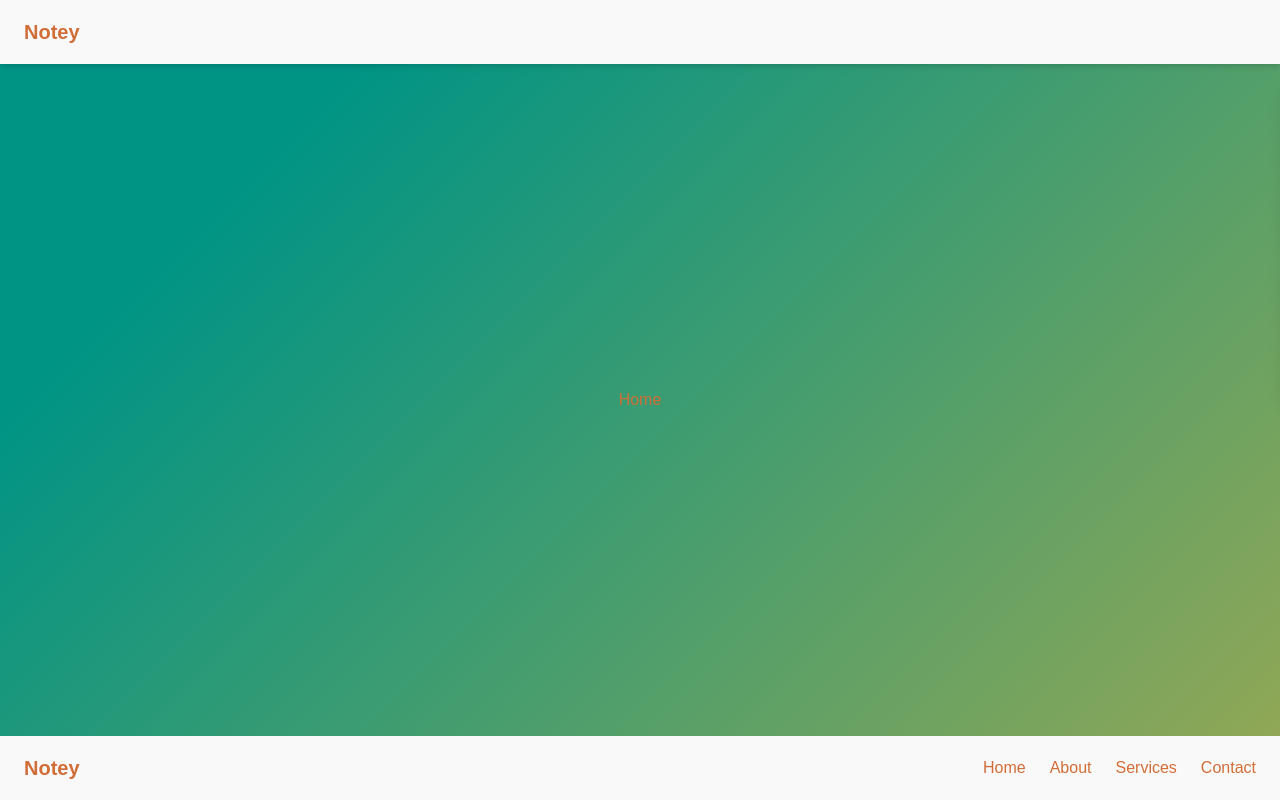
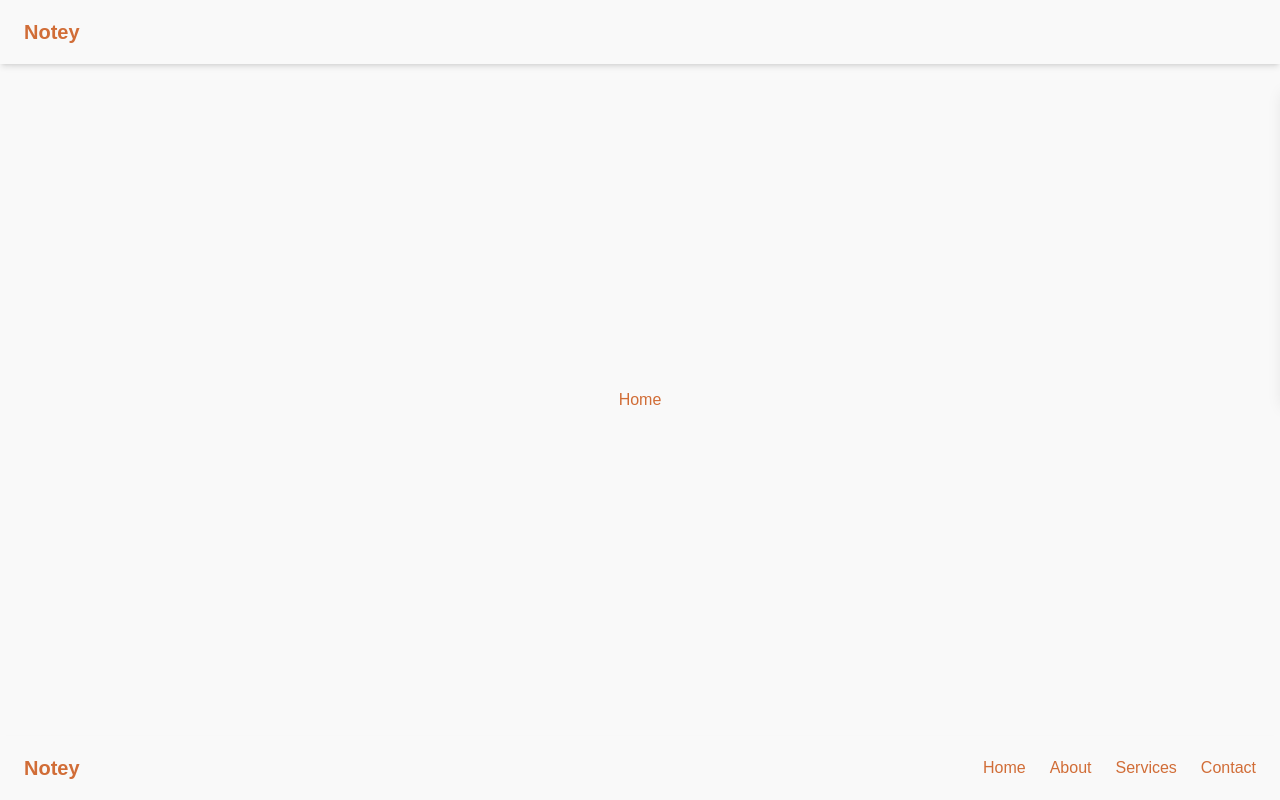
Before and after one commit to zayinhd/notey, a Next.js app: page / in a window 1280 px wide. Built offline with nearby package versions, Linux system fonts and the light colour scheme; no server answers.

Commit message:
ui: changed background color

```diff
--- a/app/globals.css
+++ b/app/globals.css
@@ -1,7 +1,7 @@
 @import "tailwindcss";
 
 :root {
-    --background: linear-gradient(135deg, #009485 20%, #96a854 100%);
+    --background: #f9f9f9;
     --foreground: #050505;
 }
 
```
